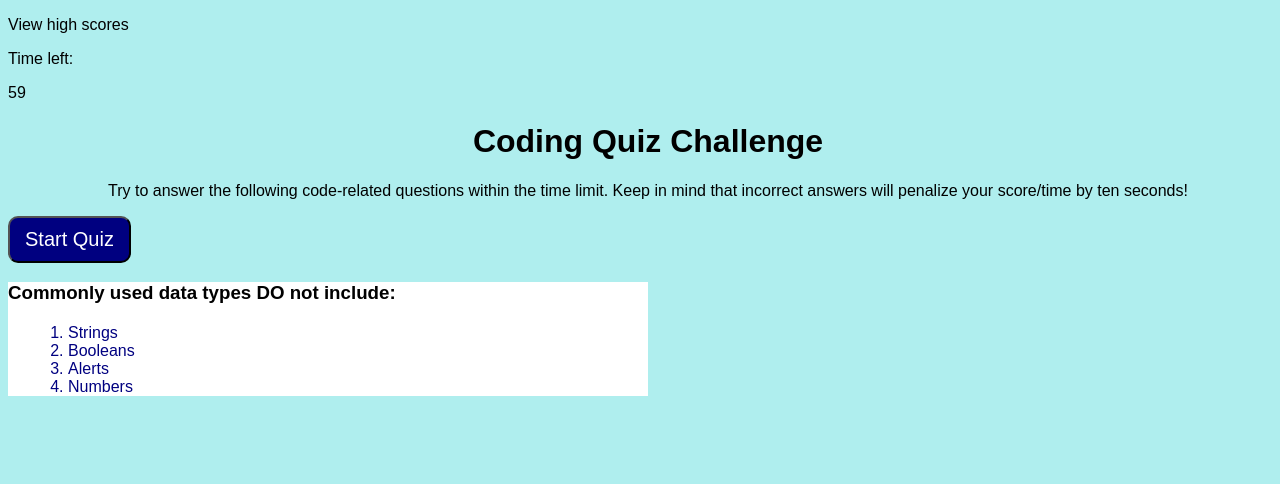
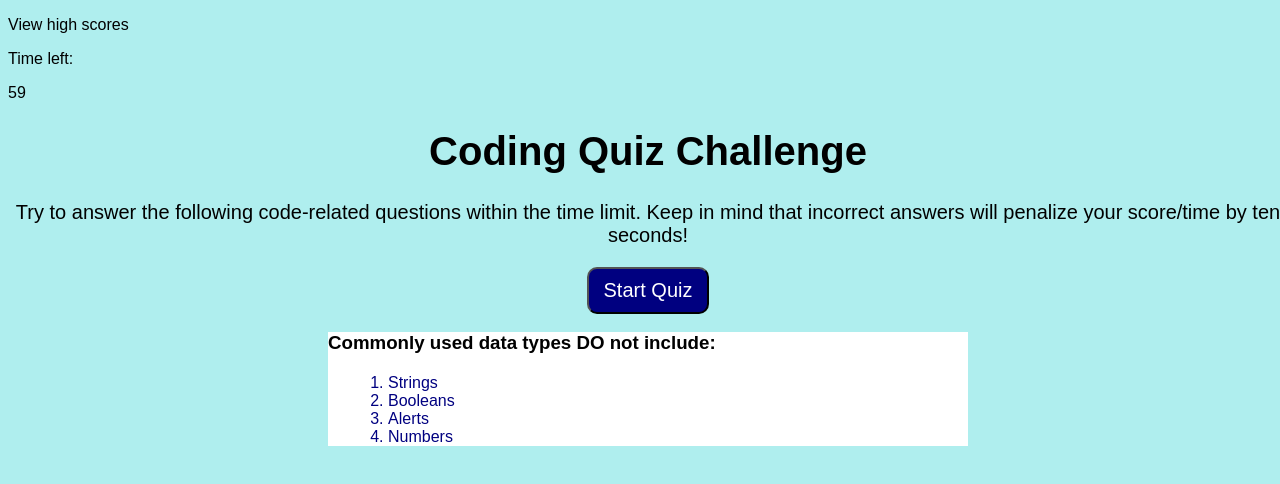
Before and after one commit to CWMasters/code-quiz, a plain HTML site: page index.html in a window 1280 px wide. Both pictures are taken after a click on the button "Start Quiz". Drawn offline with Linux system fonts and the light colour scheme.

Commit message:
styling start

```diff
--- a/assets/css/style.css
+++ b/assets/css/style.css
@@ -15,22 +15,32 @@ body {
 /* header */
 .header {
     text-align: center;
+    font-size: 20px;
 }
 
-
+.btn-container {
+    text-align: center;
+}
 
 /* button style */
 .btn {
     background: navy;
     color: white;
     border-radius: 10px;
-    padding: 10px 15px;
+    padding: 10px 15px ;
     font-size: 20px;
+
+    /* width: 200px;
+    margin: auto;
+    align-items: center; */
 }
+
+
 
 .q-box {
     background: white;
     width: 50%;
+    margin: auto;
 }
 
 .response {
@@ -40,5 +50,4 @@ body {
 .every-answer {
     color: navy;
     margin: 20px;
-
 }
--- a/assets/js/script.js
+++ b/assets/js/script.js
@@ -1,11 +1,17 @@
 
-
+//const header = document.querySelector(".header")
 const clickedBtn = document.querySelector("#clicked");
 const qContainer = document.querySelector(".q-container");
+//const aContainer = document.querySelector("aContainer");
 const questBox = document.querySelector(".q-box");
 const everyAnswer = document.querySelector(".every-answer")
 let response = document.querySelector(".response");
 let timer = document.querySelector("#timer")
+
+// let timeleft = document.querySelector
+//let timeText = document.querySelector("#timeText");
+
+//let timer = "";
 
 
 
@@ -18,6 +24,7 @@ let timer = document.querySelector("#timer")
 const startQuiz = function() {
     console.log("started")
     questionIndex = 0;
+    //header.remove(); //hide header on question prompted
     };
 
     // countdown timer attached to timer (starts on click)
@@ -83,8 +90,9 @@ const showQuestions = function(){
     questionTitle.textContent = currQuestion.questionText;
     qContainer.appendChild(questionTitle);
 
-    let answerContainer = document.createElement("ol");
-    everyAnswer.appendChild(answerContainer);
+    // questions insidde answer box
+    let aContainer = document.createElement("ol");
+    everyAnswer.appendChild(aContainer);
 
     for (let i = 0; i < currQuestion.choice.length; i++) {
         var answerChoice = document.createElement("li");
@@ -93,30 +101,31 @@ const showQuestions = function(){
 
       var clickedAnswer = answerChoice.setAttribute("id", currQuestion.choice[i]);//<<<<<<<<<<
 
-      answerContainer.appendChild(answerChoice);
+      aContainer.appendChild(answerChoice);
     }
 
-    answerContainer.addEventListener("click", function(event) {
+    aContainer.addEventListener("click", function(event) {
         answerChoice = event.target;
 
         // answered CORRECTLY
         if (answerChoice.id == currQuestion.answer) {
             response.innerHTML = '<h3>Correct</h3>';
-            answerContainer.appendChild(response);
+            aContainer.appendChild(response);
             questionIndex++;
         }
         // answered INCORRECTLY
         else {
             response.innerHTML = '<h3>Incorrect</h3>';
-            answerContainer.appendChild (response);
-            //timeleft = timeleft =-10; // 10 sec off for incorrect
-            //timer =-10; // 10 sec off for inccorect
+            aContainer.appendChild(response);
+            // timeleft = timeleft -10; // 10 sec off for incorrect     ?????? where does it go?
+            // timeText =-10; // 10 sec off for inccorect
             questionIndex++;
         }
 
         const displayNextQuestion = setTimeout(function() {
             if (questionIndex < questionsArray.length) {
-                qContainer.remove();
+                qContainer.remove(); //remove previous question for next
+                aContainer.remove(); //remove previous answer for next
                 showQuestions();
             }
             else {
@@ -133,7 +142,7 @@ const showQuestions = function(){
 
 
 
-selectanswer = function(){}
+
 
 
 showResults = function(){}
--- a/index.html
+++ b/index.html
@@ -15,7 +15,7 @@
         </div>
 
         <!-- timer -->
-        <p class= timetext>Time left:</p>
+        <p class= "time-text">Time left:</p>
         <div id="timer" class="countdown">
         </div>
     </header>
@@ -29,13 +29,19 @@
         </div>
 
         <!-- start quiz button -->
-        <div>
+        <div class="btn-container">
+          <div class="start-btn">
             <button id="clicked" class="btn">Start Quiz</button>
+          </div>
         </div>
 
         <div class = "q-box">
             <div class= "every-answer"></div>
         </div>
+
+
+
+
 
         <div class = "response"></div>
 
```
